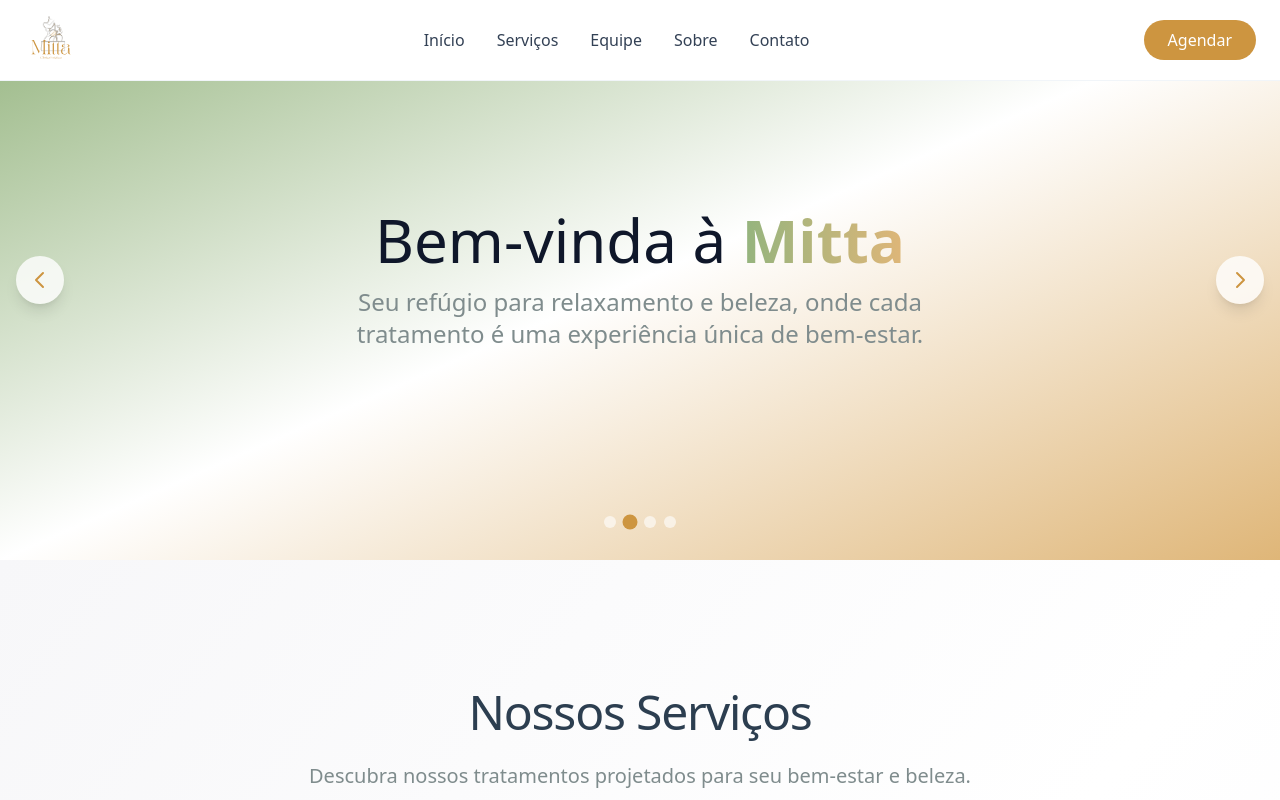
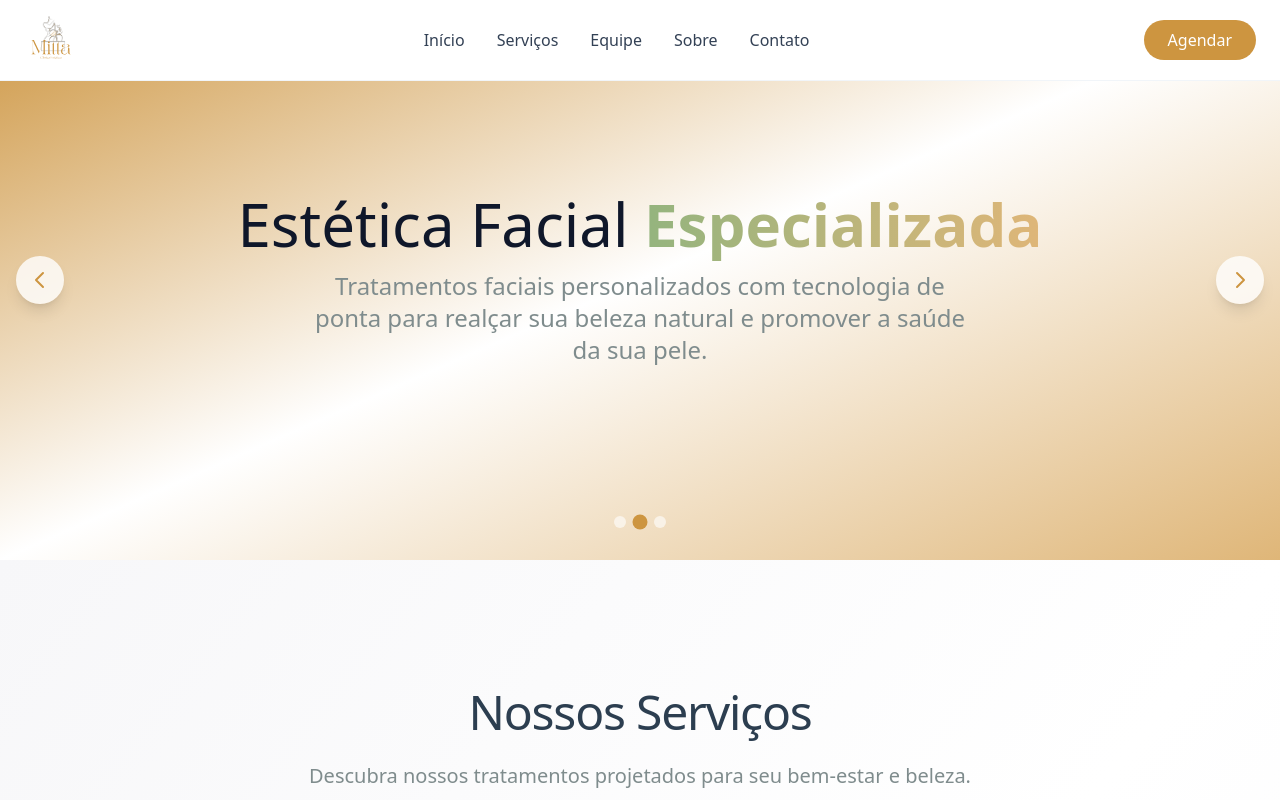
Before and after one commit to mittaEstetica/mittaestetica, a React (Vite) app: page / in a window 1280 px wide. Shown: the top 800 px of the page. Built offline with nearby package versions, Linux system fonts and the light colour scheme; no server answers.

Commit message:
Remover banner event women day

```diff
--- a/src/components/Hero/Hero.tsx
+++ b/src/components/Hero/Hero.tsx
@@ -4,12 +4,6 @@ const Hero = () => {
   const [currentSlide, setCurrentSlide] = useState(0);
 
   const slides = [
-    {
-      title: "Evento",
-      brand: "Dia das Mulheres",
-      description: "07 de março · Das 9h às 16h. Um dia especial de cuidados e beleza para celebrar todas as mulheres.",
-      gradient: "from-brand-gold via-white to-brand-green"
-    },
     {
       title: "Bem-vinda à",
       brand: "Mitta",
```
